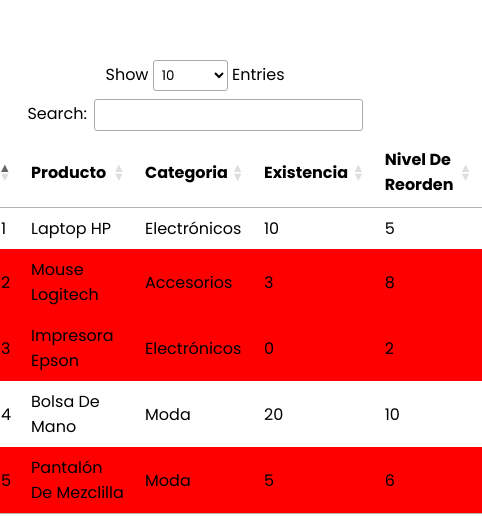
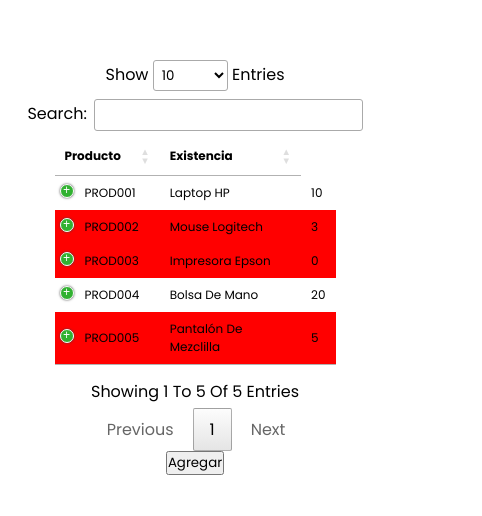
Before and after one commit to LeonardoRodriguezGuzman/Northwind, a plain HTML site: page inventario.html in a window 390 px wide. Shown: the part 680-1196 px from the top of the page, 482 px wide, since content can reach past the window. After the commit the page ends 1155 px from the top, so only its background shows below. Drawn offline with Linux system fonts and the light colour scheme.

Commit message:
Responsivo funcional

```diff
--- a/css/formularioytabla.css
+++ b/css/formularioytabla.css
@@ -3,12 +3,35 @@
     flex-direction: column;
     justify-content: center;
     align-items: center;
+    max-width: 90%;
+    margin: 0 auto;
 }
 .row-red {
     background-color: red;
 }
 
+#tabla {
+    font-size: 16px;
+}
 
+@media (max-width: 600px) {
+    .hide-sm {
+      display: none;
+    }
+
+    /* Modificar el tamaño de la fuente para dispositivos móviles */
+    #tabla {
+      font-size: 12px;
+    }
+  }
+
+  /* Para tabletas */
+  @media (min-width: 601px) and (max-width: 1024px) {
+    /* Modificar el tamaño de la fuente para tabletas */
+    #tabla {
+      font-size: 14px;
+    }
+  }
 #formulario-container {
     display: none;
     flex-direction: column;
--- a/inventario.html
+++ b/inventario.html
@@ -37,11 +37,11 @@
         <table id="tabla">
             <thead>
                 <tr>
-                    <th>Clave</th>
+                    <th class="hide-sm">Clave</th>
                     <th>Producto</th>
-                    <th>Categoria</th>
+                    <th class="hide-sm">Categoria</th>
                     <th>Existencia</th>
-                    <th>Nivel De Reorden</th>
+                    <th class="hide-sm">Nivel De Reorden</th>
                     <th>Opciones</th>
                 </tr>
             </thead>
--- a/js/scriptInventario.js
+++ b/js/scriptInventario.js
@@ -1,21 +1,26 @@
-$(document).ready(function() {
+$(document).ready(function () {
   $('#tabla').DataTable({
-        responsive: true,
+    responsive: {
+      breakpoints: [
+        { name: 'phone', width: 600 }
+      ]
+    },
     data: datos,
     columns: [
-            {data:'clave'},
-            {data:'producto'},
-            {data:'categoria'},
-            {data:'existencia'},
-            {data:'nivel_reorden'},
-            {data: null,
-                render: function(data, type, row) {
+      { data: 'clave', responsivePriority: 3 },
+      { data: 'producto', responsivePriority: 1 },
+      { data: 'categoria', responsivePriority: 4 },
+      { data: 'existencia', responsivePriority: 2 },
+      { data: 'nivel_reorden' },
+      {
+        data: null,
+        responsivePriority: 5,
+        render: function (data, type, row) {
           return '<button class="btn btn-info" onclick="mostrarFormularioEditar()">Editar</button> <button class="btn btn-danger" onclick="eliminar()">Eliminar</button>';
         }
       }
-
     ],
-        rowCallback: function(row, data, index) {
+    rowCallback: function (row, data, index) {
       if (data.nivel_reorden > data.existencia) {
         $(row).css('background-color', 'red');
       }
@@ -72,47 +77,56 @@ var datos =
     }
   ];
 
-  function mostrarFormularioAgregar(){
+function mostrarFormularioAgregar() {
   let formularioContainer = document.getElementById("formulario-container");
   let boton = document.getElementById("btn-agregar");
   formularioContainer.style.display = "flex";
   boton.style.display = "flex"
-    setTimeout(function() {
+  setTimeout(function () {
     formularioContainer.style.transform = "translate(-50%, -50%) scale(1)";
   }, 10);
 };
 
-  function ocultarFormulario(){
+function mostrarFormularioEditar() {
+  let formularioContainer = document.getElementById("formulario-container");
+  let boton = document.getElementById("btn-editar");
+  formularioContainer.style.display = "flex";
+  boton.style.display = "flex"
+  setTimeout(function () {
+    formularioContainer.style.transform = "translate(-50%, -50%) scale(1)";
+  }, 10);
+};
+function ocultarFormulario() {
   let formularioContainer = document.getElementById("formulario-container");
   let botonAgregar = document.getElementById("btn-agregar");
   let botonEditar = document.getElementById("btn-editar");
   formularioContainer.style.display = "flex";
   botonAgregar.style.display = "none";
   botonEditar.style.display = "none";
-    setTimeout(function() {
+  setTimeout(function () {
     formularioContainer.style.transform = "translate(-50%, -50%) scale(0)";
   }, 10);
 };
 
 //variables del formulario;
 let clave = document.querySelector("clave");
-  let producto=document.querySelector("producto");
-  let categoria=document.querySelector("categoria");
-  let existencia=document.querySelector("existencia");
-  let nivel_reorden=document.querySelector("nivel_reorden");
+let producto = document.querySelector("producto");
+let categoria = document.querySelector("categoria");
+let existencia = document.querySelector("existencia");
+let nivel_reorden = document.querySelector("nivel_reorden");
 //CRUD
-  function agregar(producto){
+function agregar(producto) {
 
 };
 
-  function editar(clave){
+function editar(clave) {
 
 };
 
-  function eliminar(clave){
+function eliminar(clave) {
 
 };
 
-  function cancelar(){
+function cancelar() {
   ocultarFormulario();
 };
```
Also changed, not shown: 1 other file. Lines whose indentation alone changed are shown as unchanged.
